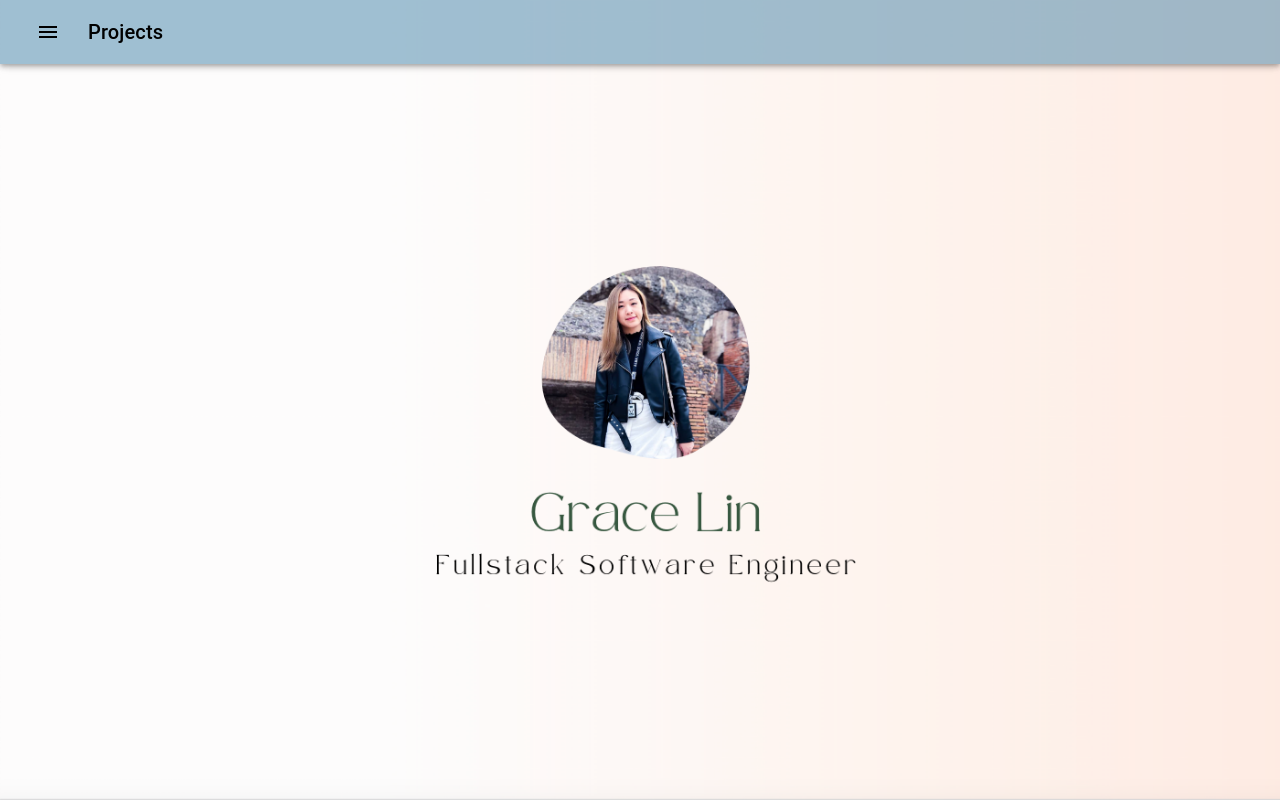
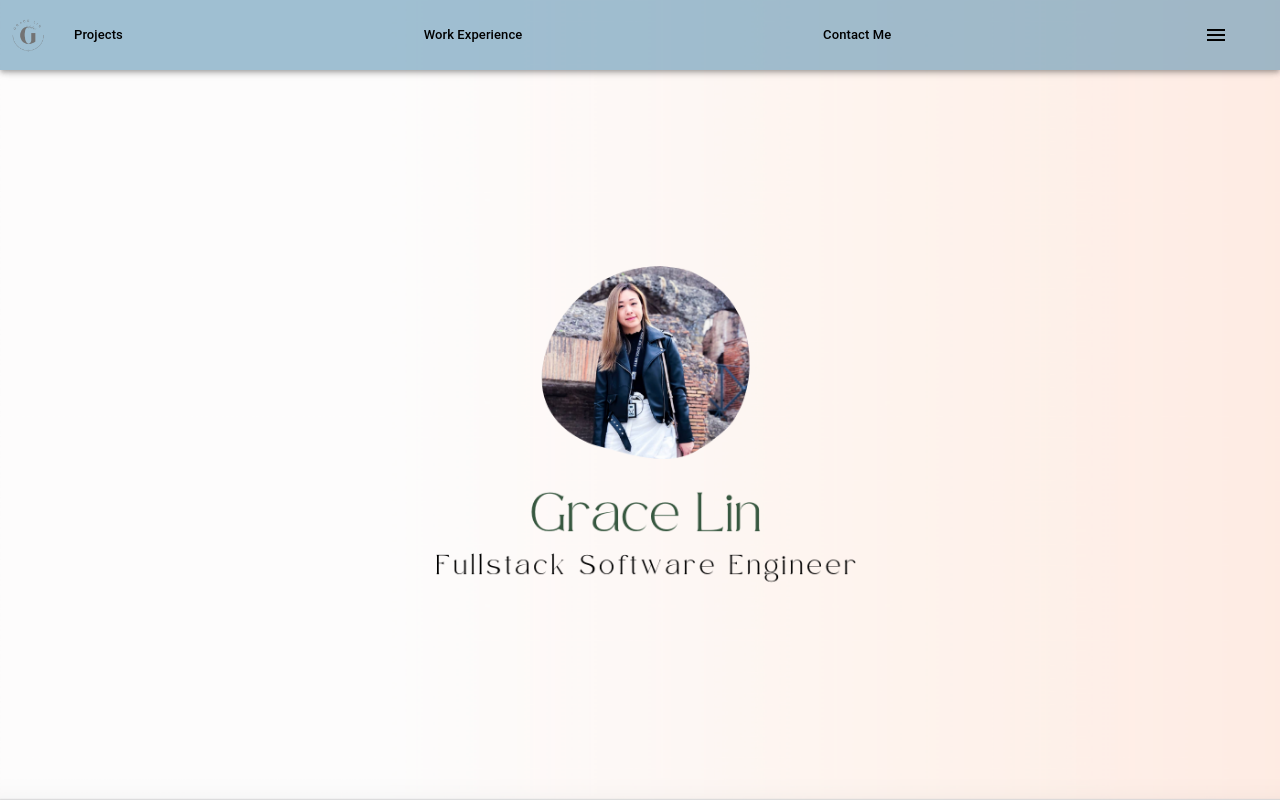
Before and after one commit to gracelin95/Grace-Portfolio, a React (Create React App) app: page /projects in a window 1280 px wide. Shown: the top 800 px of the page. Built offline with nearby package versions, Linux system fonts and the light colour scheme.

Commit message:
edit: working on navbar font

```diff
--- a/package.json
+++ b/package.json
@@ -5,6 +5,7 @@
   "dependencies": {
     "@material-ui/core": "^4.12.3",
     "@material-ui/icons": "^4.11.2",
+    "@material-ui/styles": "^4.11.4",
     "@testing-library/jest-dom": "^5.16.1",
     "@testing-library/react": "^12.1.2",
     "@testing-library/user-event": "^13.5.0",
--- a/src/App.css
+++ b/src/App.css
@@ -37,7 +37,7 @@
   }
 } */
 
-@import url("https://fonts.googleapis.com/css2?family=Sora:wght@200&display=swap");
+@import url("https://fonts.googleapis.com/css2?family=Sora:wght@100;200;300&display=swap");
 
 * {
   font-family: "Sora", sans-serif;
--- a/src/components/Navbar.js
+++ b/src/components/Navbar.js
@@ -1,4 +1,6 @@
 // import { Nav, NavLink, Bars, NavMenu } from "./NavBarElements";
+import Logo from "../assets/Logo/GrayLogo.png";
+
 //React Imports
 import React, { useEffect, useState } from "react";
 
@@ -9,19 +11,36 @@ import ToolBar from "@material-ui/core/Toolbar";
 import Typography from "@material-ui/core/Typography";
 import Button from "@material-ui/core/Button";
 import IconButton from "@material-ui/core/IconButton";
+import Box from "@material-ui/core/Box";
 import MenuIcon from "@material-ui/icons/Menu";
 
 const useStyles = makeStyles((theme) => ({
   root: {
     flexGrow: 1,
   },
+  logo: {
+    height: 70,
+    marginRight: 10,
+    marginLeft: -30,
+  },
   menuButton: {
     marginRight: theme.spacing(2),
     color: "black",
   },
-  title: {
+  projects: {
     flexGrow: 1,
     color: "black",
+    fontSize: 13,
+  },
+  work: {
+    flexGrow: 1,
+    color: "black",
+    fontSize: 13,
+  },
+  contact: {
+    flexGrow: 1,
+    color: "black",
+    fontSize: 13,
   },
   appBarTransparent: {
     backgroundColor: "rgba(67,129,168,0.5)",
@@ -59,13 +78,22 @@ const Navbar = () => {
     <div>
       <AppBar position="fixed" className={classes.appBarTransparent}>
         <ToolBar>
+          <Box component="img" className={classes.logo} src={Logo} />
+          <Typography variant="h6" className={classes.projects}>
+            {" "}
+            Projects
+          </Typography>
+          <Typography variant="h6" className={classes.work}>
+            {" "}
+            Work Experience
+          </Typography>
+          <Typography variant="h6" className={classes.contact}>
+            {" "}
+            Contact Me
+          </Typography>
           <IconButton className={classes.menuButton}>
             <MenuIcon />
           </IconButton>
-          <Typography variant="h6" className={classes.title}>
-            {" "}
-            Projects
-          </Typography>
         </ToolBar>
       </AppBar>
     </div>
```
Also changed, not shown: src/App.js (+15 -0 lines).
